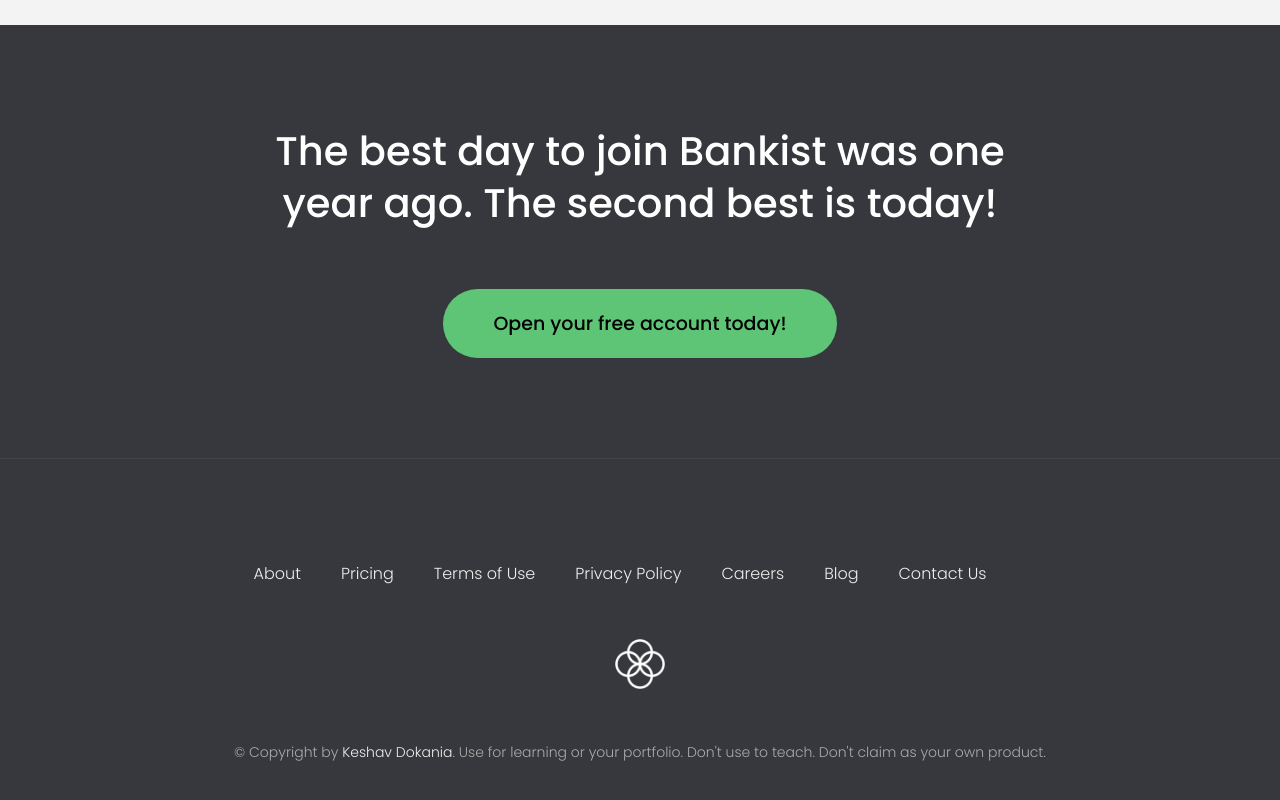
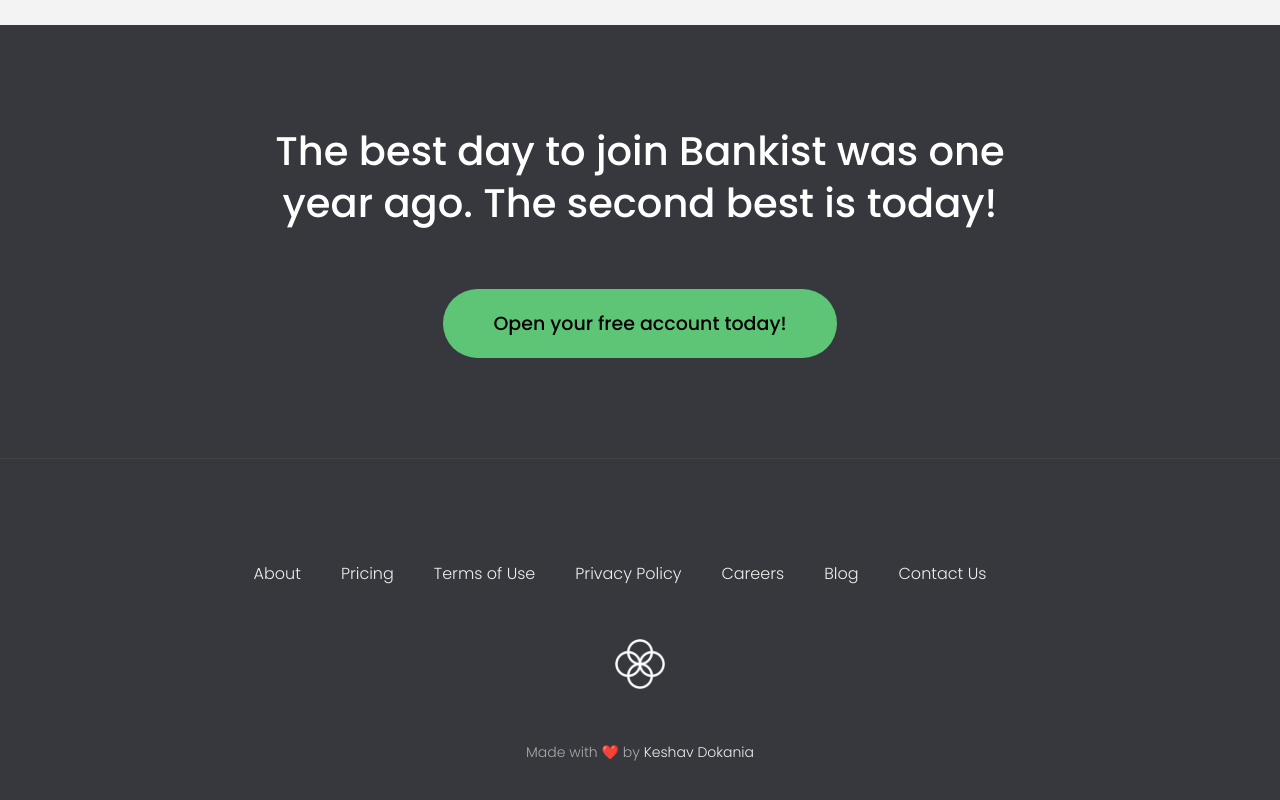
Before and after one commit to keshavdokania/Bankist, a plain HTML site: page index.html in a window 1280 px wide. Shown: the part 4171-4971 px from the top of the page. Drawn offline with Linux system fonts and the light colour scheme.

Commit message:
final push

```diff
--- a/index.html
+++ b/index.html
@@ -10,6 +10,8 @@
   <link href="https://fonts.googleapis.com/css?family=Poppins:300,400,500,600&display=swap" rel="stylesheet" />
   <link rel="stylesheet" href="style.css" />
   <title>Bankist | When Banking meets Minimalist</title>
+
+  <script defer src="script.js"></script>
 </head>
 
 <body>
@@ -285,10 +287,9 @@
     </ul>
     <img src="img/icon.png" alt="Logo" class="footer__logo" />
     <p class="footer__copyright">
-      &copy; Copyright by
+     Made with ❤️ by
       <a class="footer__link twitter-link" target="_blank" href="https://www.linkedin.com/in/keshav-dokania/">Keshav
-        Dokania</a>. Use for learning or your portfolio. Don't use to teach. Don't claim
-      as your own product.
+        Dokania</a>
     </p>
   </footer>
 
@@ -310,7 +311,7 @@
   </div>
   <div class="overlay hidden"></div>
 
-  <script src="script.js"></script>
+
 </body>
 
 </html>
```
